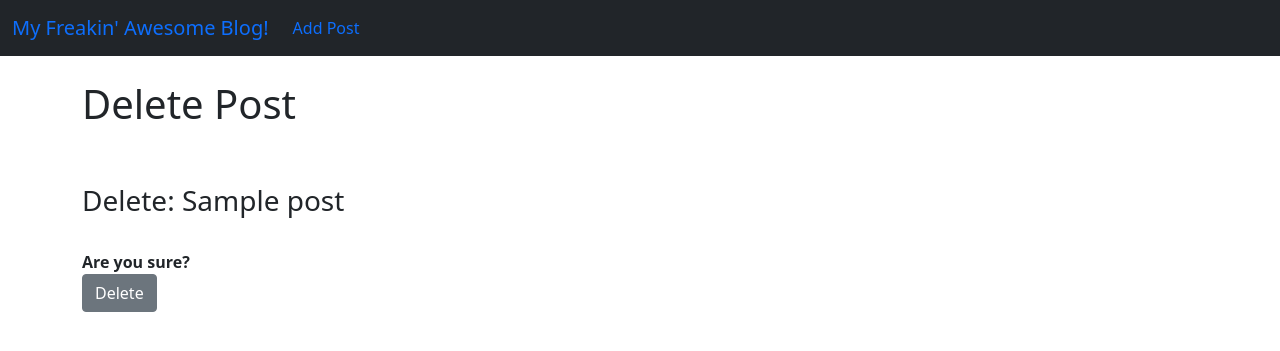
After one commit to yazdancode/blog, a Django app: page /article/1/delete in a window 1280 px wide. The commit adds this page. Shown: the top 351 px of the page. Run offline with Django 5.2, Linux system fonts and the light colour scheme; tables that the repository leaves empty hold one stand-in row (values such as "Sample post").

Commit message:
delete a blog Post

```diff
--- a/myblog/urls.py
+++ b/myblog/urls.py
@@ -1,11 +1,18 @@
 from django.urls import path
 
 # from . import views
-from myblog.views import HomeView, ArticleDetailView, AddPostView, UpdatePostView
+from myblog.views import (
+    HomeView,
+    ArticleDetailView,
+    AddPostView,
+    UpdatePostView,
+    DeletePostView,
+)
 
 urlpatterns = [
     path("", HomeView.as_view(), name="home"),
     path("article/<int:pk>", ArticleDetailView.as_view(), name="article-detail"),
     path("add_post/", AddPostView.as_view(), name="add_post"),
     path("article/edite/<int:pk>", UpdatePostView.as_view(), name="update_post"),
+    path("article/<int:pk>/delete", DeletePostView.as_view(), name="delete_post"),
 ]
--- a/myblog/views.py
+++ b/myblog/views.py
@@ -1,4 +1,11 @@
-from django.views.generic import ListView, DetailView, CreateView, UpdateView
+from django.urls import reverse_lazy
+from django.views.generic import (
+    ListView,
+    DetailView,
+    CreateView,
+    UpdateView,
+    DeleteView,
+)
 from .models import Post
 from .forms import PostForm, UpdateForm
 
@@ -26,3 +33,9 @@ class UpdatePostView(UpdateView):
     template_name = "myblog/update_post.html"
     form_class = UpdateForm
     # fields = ['title', 'title_tag', 'body']
+
+
+class DeletePostView(DeleteView):
+    model = Post
+    template_name = "myblog/delete_post.html"
+    success_url = reverse_lazy("home")
--- a/templates/myblog/article_details.html
+++ b/templates/myblog/article_details.html
@@ -9,6 +9,7 @@
             نوشته شده توسط: {{ post.author.first_name }} {{ post.author.last_name }}
             <small>
                 <a href="{% url 'update_post' post.pk %}" class="text-primary">(ویرایش)</a>
+                <a href="{% url 'delete_post' post.pk %}" class="text-primary">(Delete)</a>
             </small>
             <br>
             <time datetime="{{ post.created_at }}">{{ post.created_at|date:"j F Y, g:i a" }}</time>
--- /dev/null
+++ b/templates/myblog/delete_post.html
@@ -0,0 +1,17 @@
+{% extends 'base.html' %}
+{% block title %}Delete Blog Post{% endblock %}
+{% block content %}
+
+<h1>Delete Post</h1>
+<br/><br/>
+<h3>Delete: {{ post.title }}</h3>
+<br/>
+<div class="form-label">
+    <form method="POST" action="" class="form-group">
+        {% csrf_token %}
+        <strong>Are you sure?</strong><br/>
+        <button type="submit" class="btn btn-secondary">Delete</button>
+    </form>
+</div>
+
+{% endblock %}
--- a/templates/myblog/home.html
+++ b/templates/myblog/home.html
@@ -18,7 +18,8 @@
                     </header>
                     <p class="post-author text-muted">
                         نوشته شده توسط {{ post.author.first_name }} {{ post.author.last_name }}
-                        - <small><a href="{% url 'update_post' post.pk %}" class="text-primary">(ویرایش)</a></small>
+                        - <small><a href="{% url 'update_post' post.pk %}" class="text-primary">(ویرایش)</a></small> -
+                        <small><a href="{% url 'delete_post' post.pk %}" class="text-primary">(delete)</a></small>
                         - <a href="mailto:{{ post.author.email }}" class="text-secondary">{{ post.author.email }}</a>
                     </p>
                     <div class="post-body">
```
